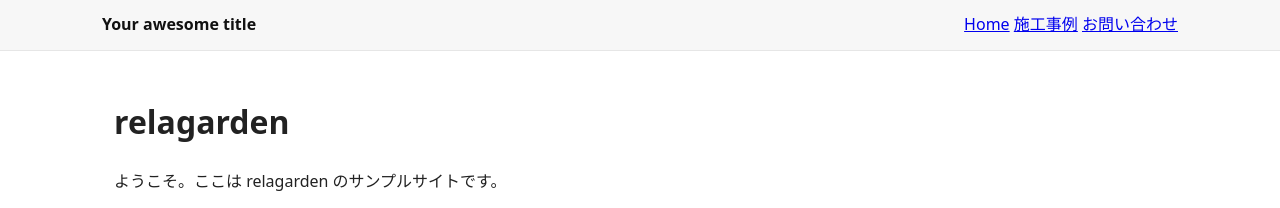
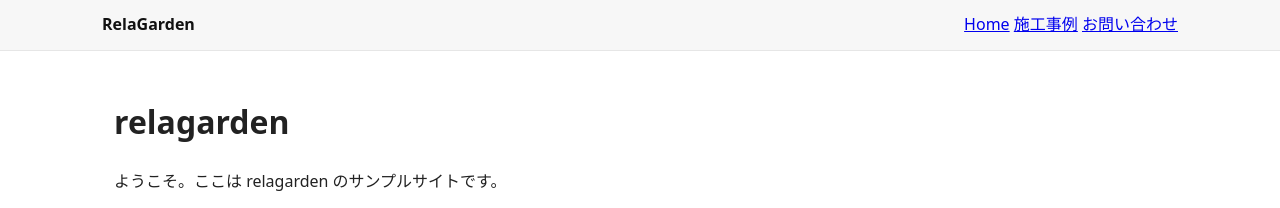
Before and after one commit to nukumizu719-cpu/relagarden, a Jekyll site: the page built from index.html, in a window 1280 px wide. Shown: the top 208 px of the page. Built offline with Jekyll 4.4.1, drawn with Linux system fonts in a browser that asks for light colours.

Commit message:
Set site email to empty for spam protection

```diff
--- a/_config.yml
+++ b/_config.yml
@@ -18,8 +18,8 @@
 # You can create any custom variable you would like, and they will be accessible
 # in the templates via {{ site.myvariable }}.
 
-title: Your awesome title
-email: your-email@example.com
+title: RelaGarden
+email: ""
 description: >- # this means to ignore newlines until "baseurl:"
   Write an awesome description for your new site here. You can edit this
   line in _config.yml. It will appear in your document head meta (for
```
